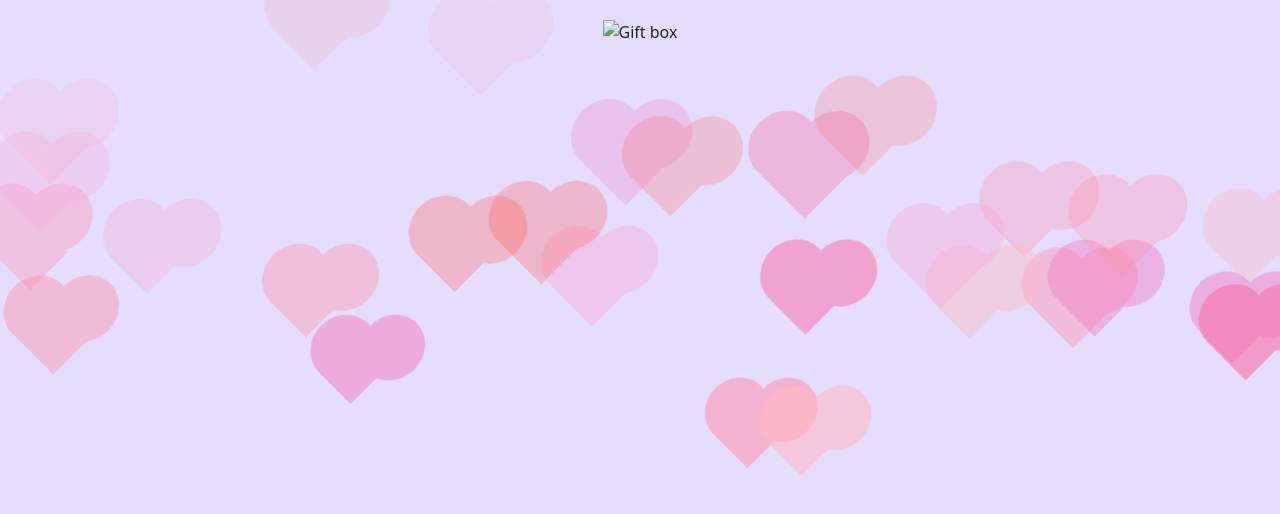
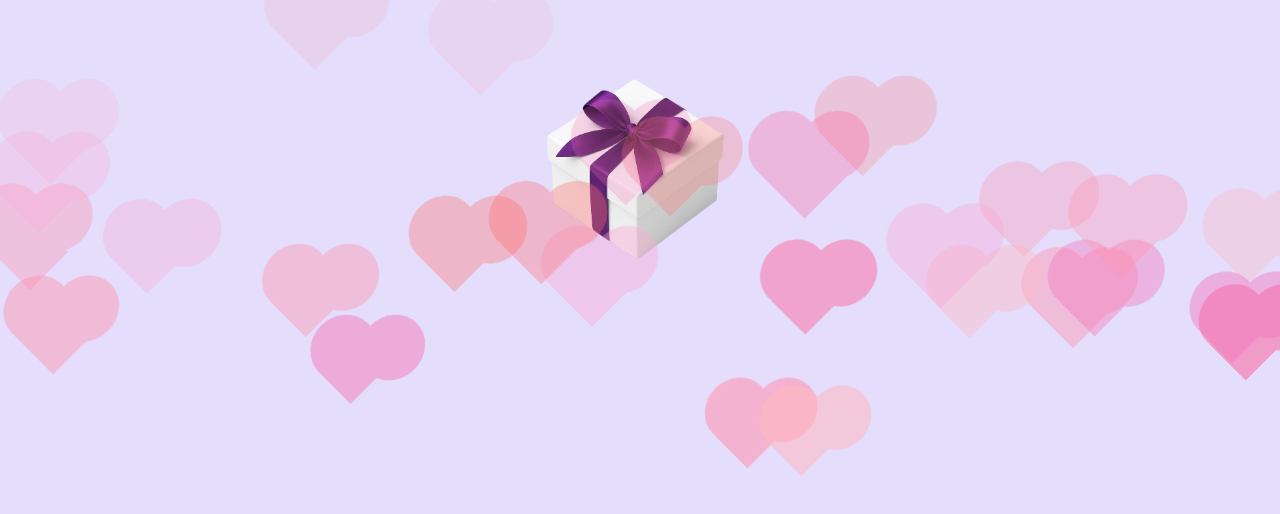
Before and after one commit to dhadji02/happyBirthday, a plain HTML site: page gift.html in a window 1280 px wide. Shown: the part 62-576 px from the top of the page. Drawn offline with nearby package versions, Linux system fonts and the light colour scheme; the site is published under a folder, as on GitHub Pages, so addresses that start at the root find nothing.

Commit message:
Update gift.html

```diff
--- a/gift.html
+++ b/gift.html
@@ -6,6 +6,7 @@
   <title>Happy Birthday my love!</title>
   <link href="https://cdn.jsdelivr.net/npm/bootstrap@5.3.8/dist/css/bootstrap.min.css" rel="stylesheet" integrity="sha384-sRIl4kxILFvY47J16cr9ZwB07vP4J8+LH7qKQnuqkuIAvNWLzeN8tE5YBujZqJLB" crossorigin="anonymous">
   <link rel="stylesheet" href="style.css" />
+  <link rel="icon" href="./favicon.ico">
 </head>
 <body>
     <nav class="navbar navbar-expand-lg" style="background-color: #b9a5e2;">
@@ -21,7 +22,7 @@
     <div class="container-fluid">
       <div id="balloonContainer"></div>
       <div class="gift-container" id="gift">
-        <img src="/images/closed-gift.png" alt="Gift box" class="gift-box">
+        <img src="images/closed-gift.png" alt="Gift box" class="gift-box">
         <div class="hidden-content" id="surpriseBox">
         </div>
       </div>
```
